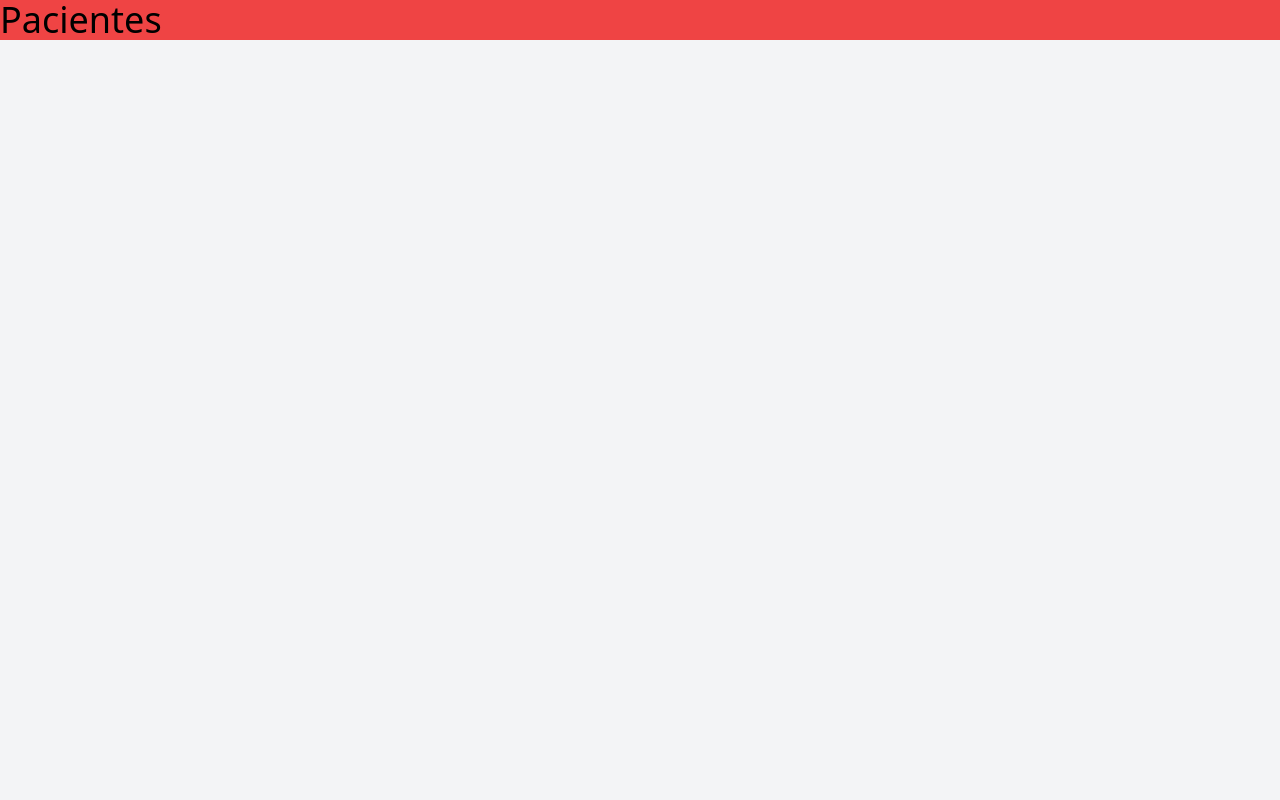
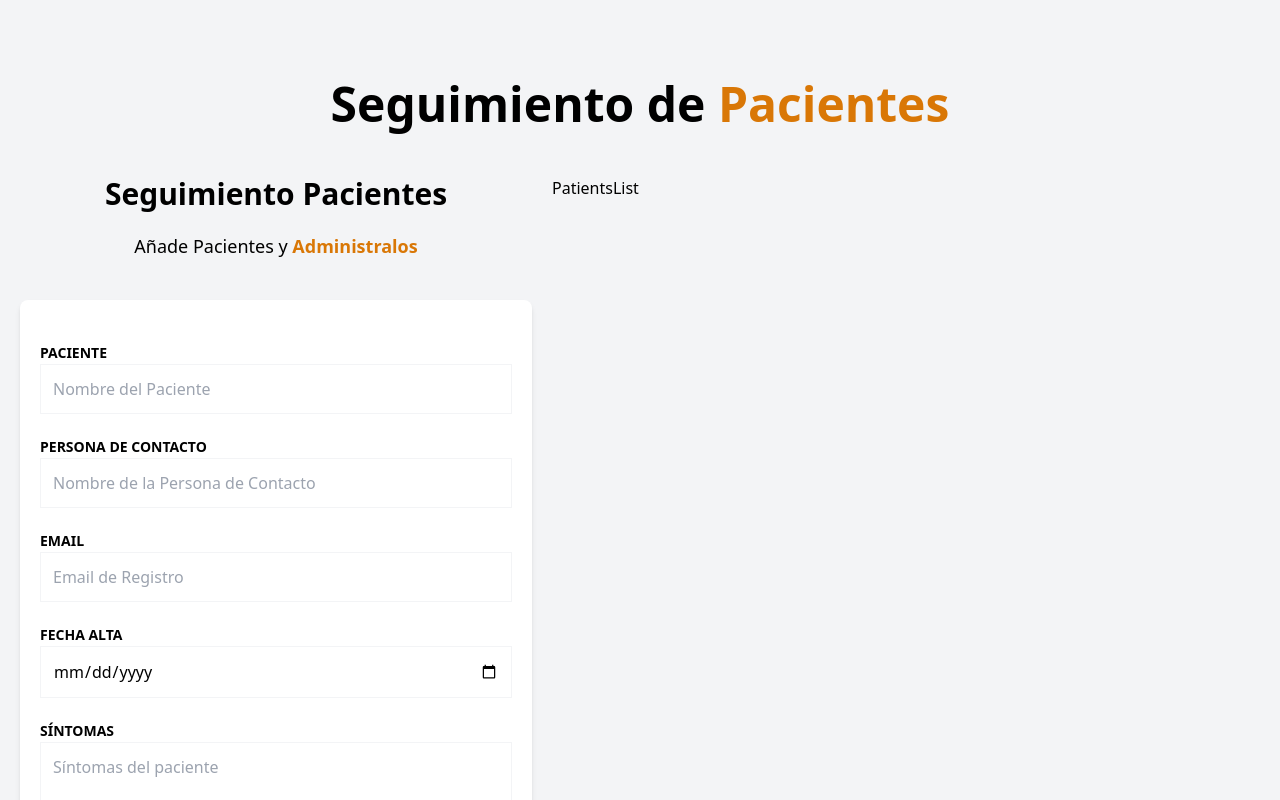
Before and after one commit to JohnnyBC2022/pacientes-zustand, a React (Vite) app: page / in a window 1280 px wide. Shown: the top 800 px of the page. Built offline with nearby package versions, Linux system fonts and the light colour scheme.

Commit message:
feat: PatientForm and PatientsList created

```diff
--- a/src/App.tsx
+++ b/src/App.tsx
@@ -1,7 +1,20 @@
+import PatientForm from "./components/PatientForm";
+import PatientsList from "./components/PatientsList";
+
 function App() {
   return (
     <>
-      <h1 className="text-4xl bg-red-500">Pacientes</h1>
+      <div className="container max-auto mt-20">
+        <h1 className="font-black text-5xl text-center md:w-2/3 md:mx-auto">
+          Seguimiento de {""}
+          <span className="text-amber-600">Pacientes</span>
+        </h1>
+
+        <div className="mt-12 md:flex">
+          <PatientForm/>
+          <PatientsList/>
+        </div>
+      </div>
     </>
   );
 }
--- /dev/null
+++ b/src/components/PatientForm.tsx
@@ -0,0 +1,81 @@
+export default function PatientForm() {
+  return (
+    <div className="md:w-1/2 lg:w-2/5 mx-5">
+      <h2 className="font-black text-3xl text-center">Seguimiento Pacientes</h2>
+
+      <p className="text-lg mt-5 text-center mb-10">
+        Añade Pacientes y {""}
+        <span className="text-amber-600 font-bold">Administralos</span>
+      </p>
+
+      <form
+        className="bg-white shadow-md rounded-lg py-10 px-5 mb-10"
+        noValidate
+      >
+        <div className="mb-5">
+          <label htmlFor="name" className="text-sm uppercase font-bold">
+            Paciente
+          </label>
+          <input
+            id="name"
+            className="w-full p-3  border border-gray-100"
+            type="text"
+            placeholder="Nombre del Paciente"
+          />
+        </div>
+
+        <div className="mb-5">
+          <label htmlFor="caretaker" className="text-sm uppercase font-bold">
+            Persona de contacto
+          </label>
+          <input
+            id="caretaker"
+            className="w-full p-3  border border-gray-100"
+            type="text"
+            placeholder="Nombre de la Persona de Contacto"
+          />
+        </div>
+
+        <div className="mb-5">
+          <label htmlFor="email" className="text-sm uppercase font-bold">
+            Email
+          </label>
+          <input
+            id="email"
+            className="w-full p-3  border border-gray-100"
+            type="email"
+            placeholder="Email de Registro"
+          />
+        </div>
+
+        <div className="mb-5">
+          <label htmlFor="date" className="text-sm uppercase font-bold">
+            Fecha Alta
+          </label>
+          <input
+            id="date"
+            className="w-full p-3  border border-gray-100"
+            type="date"
+          />
+        </div>
+
+        <div className="mb-5">
+          <label htmlFor="symptoms" className="text-sm uppercase font-bold">
+            Síntomas
+          </label>
+          <textarea
+            id="symptoms"
+            className="w-full p-3  border border-gray-100"
+            placeholder="Síntomas del paciente"
+          ></textarea>
+        </div>
+
+        <input
+          type="submit"
+          className="bg-amber-600 w-full p-3 text-white uppercase font-bold hover:bg-amber-700 cursor-pointer transition-colors"
+          value="Guardar Paciente"
+        />
+      </form>
+    </div>
+  );
+}
--- /dev/null
+++ b/src/components/PatientsList.tsx
@@ -0,0 +1,7 @@
+function PatientsList() {
+  return (
+    <div>PatientsList</div>
+  )
+}
+
+export default PatientsList
```
